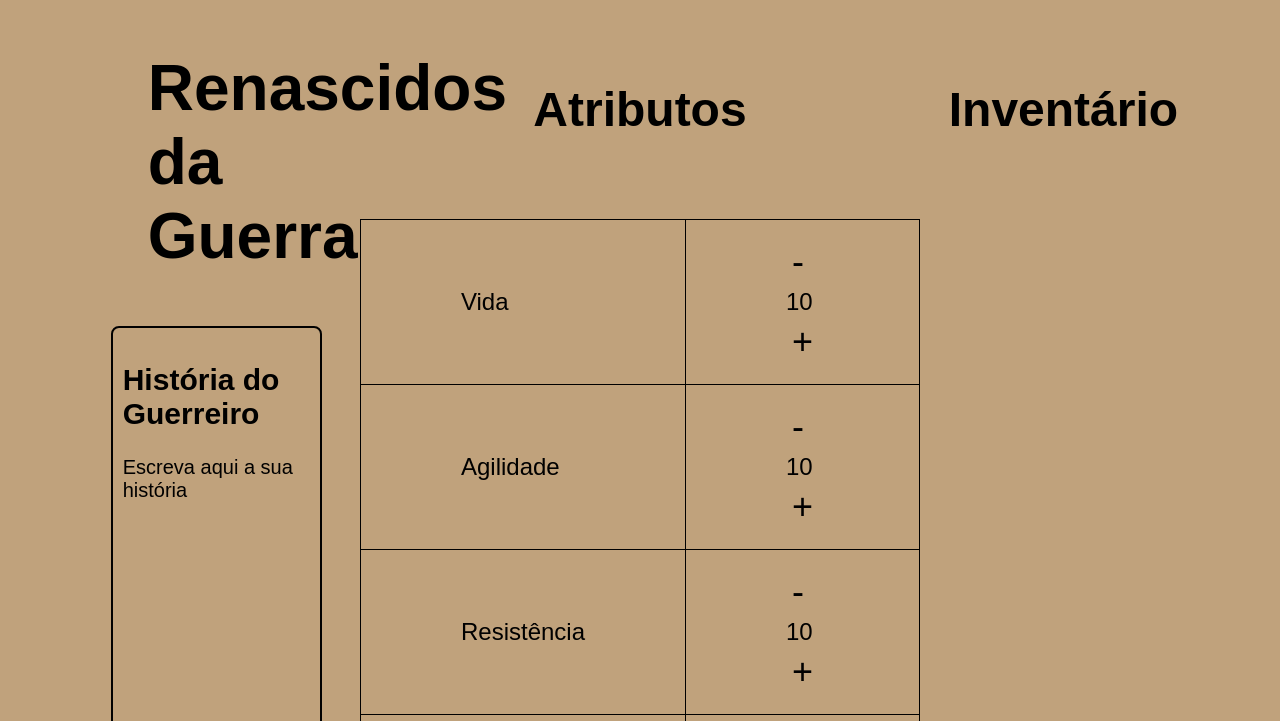
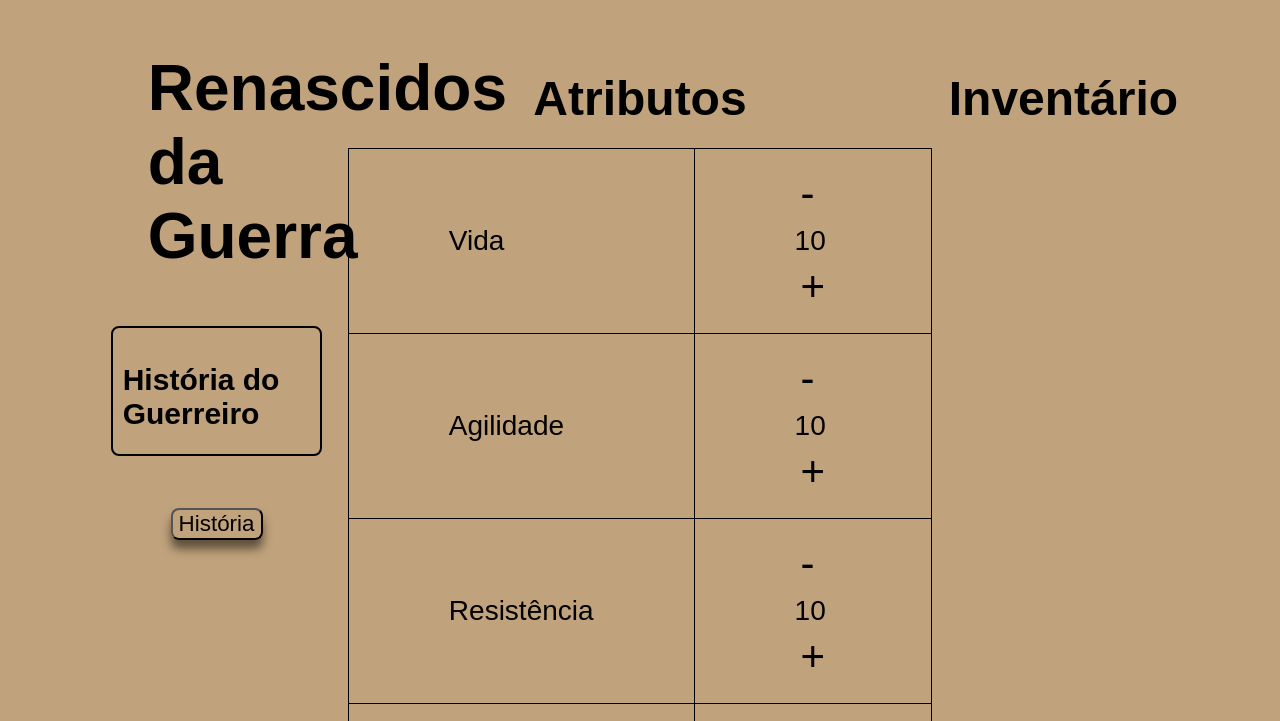
Before and after one commit to RafaelPoddis/FichaRPG, a plain HTML site: page src/index.html in a window 1280 px wide. Both pictures are taken after a click on the button "História". Shown: the top 721 px of the page. Drawn offline with Linux system fonts and the light colour scheme; a web font is replaced by a local one.

Commit message:
Ajuste na caixa da historia do personagem

```diff
--- a/src/main.css
+++ b/src/main.css
@@ -39,6 +39,10 @@ body{
 }
 
 .subtitle{
+    display: flex;
+    flex-direction: column;
+    line-height: 0.7;
+    align-items: center;
     font-size: 150%;
     padding-top: 10%;
 }
@@ -78,6 +82,8 @@ body{
 }
 
 #popup {
+    max-height: 10%;
+    overflow-y: auto;
     border: 2px solid black;
     max-width: 45%;
     height: 70%;
@@ -87,9 +93,28 @@ body{
     font-size: 125%;
 }
 
+#popup::-webkit-scrollbar {
+  width: 9px; /* largura da barra */
+}
+
+/* #popup::-webkit-scrollbar-track {
+  background: #402a1f;
+  border-radius: 4px;
+} */
+
+#popup::-webkit-scrollbar-thumb {
+  background-color: #b07a56; /* "bolinha" que você arrasta */
+  border-radius: 6px;
+  border: 1px solid #402a1f; /* contorno */
+}
+
+#popup::-webkit-scrollbar-thumb:hover {
+  background-color: #d09b73; /* cor quando passa o mouse */
+}
+
 .attributes{
-    padding-top: 12%;
-    font-size: 150%;
+    /* padding-top: 8%; */
+    font-size: 175%;
 }
 
 .tabela-atributos{
```
Lines whose indentation alone changed are shown as unchanged.
